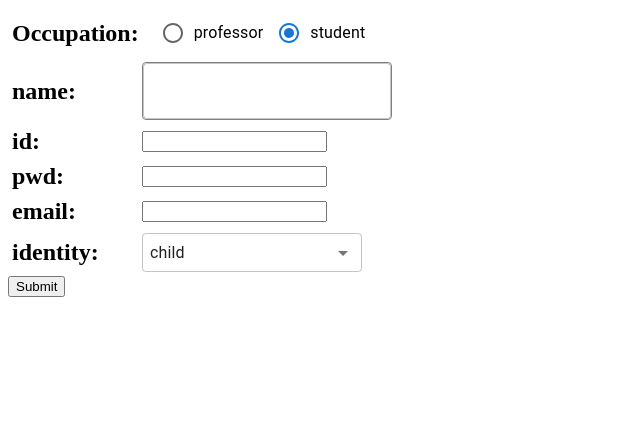
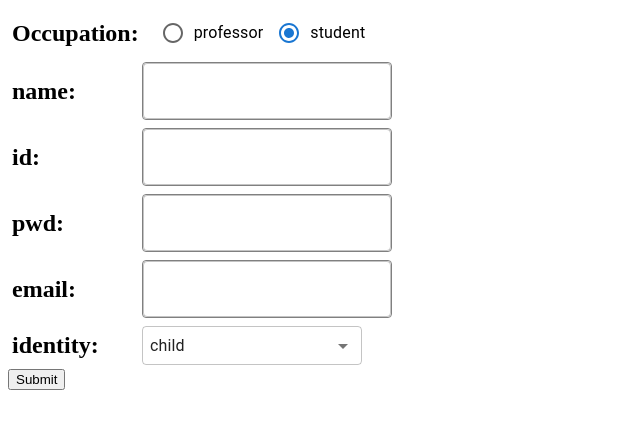
Before and after one commit to kangactor123/react-hook-form-repo, a React (Create React App) app: page / in a window 1280 px wide. Shown: the top 428 px of the page, without its empty margins (0-640 px from the left). Built offline with nearby package versions, Linux system fonts and the light colour scheme.

Commit message:
resolver form 정리

```diff
--- a/src/page/ResolverForm.tsx
+++ b/src/page/ResolverForm.tsx
@@ -1,5 +1,4 @@
 import { TForm } from "common/type";
-import ControlInputText from "component/ControlInputText";
 import MInputText from "component/mui/MInputText";
 import MRadio, { TRadioGroup } from "component/mui/MRadio";
 import MSelect, { ISelectItem } from "component/mui/MSelect";
@@ -49,7 +48,6 @@ const radioGroup: TRadioGroup[] = [
 
 function ResolverForm() {
   const {
-    register,
     control,
     handleSubmit: onSubmit,
     watch,
@@ -72,8 +70,6 @@ function ResolverForm() {
     // console.log(data);
   };
 
-  console.log(errors);
-
   return (
     <form onSubmit={onSubmit(handleSubmit)}>
       <Row>
@@ -83,32 +79,28 @@ function ResolverForm() {
       <Row>
         <Label>name: </Label>
         <MInputText<TForm> control={control} name="name" />
-        {errors.name ? <p className="error">{errors.name?.message}</p> : null}
+        {errors?.name && <p className="error">{errors.name?.message}</p>}
       </Row>
       <Row>
         <Label>id: </Label>
-        <ControlInputText<TForm> control={control} name="id" />
-        {errors?.id ? <p className="error">{errors.id?.message}</p> : null}
+        <MInputText<TForm> control={control} name="id" />
+        {errors?.id && <p className="error">{errors.id?.message}</p>}
       </Row>
       <Row>
         <Label>pwd: </Label>
-        <ControlInputText<TForm> control={control} name="pwd" />
-        {errors?.pwd ? <p className="error">{errors.pwd?.message}</p> : null}
+        <MInputText<TForm> control={control} name="pwd" />
+        {errors?.pwd && <p className="error">{errors.pwd?.message}</p>}
       </Row>
       <Row>
         <Label>email: </Label>
-        <input type="text" {...register("email")} />
-        {errors?.email ? (
-          <p className="error">{errors.email?.message}</p>
-        ) : null}
+        <MInputText<TForm> control={control} name="email" />
+        {errors?.email && <p className="error">{errors.email?.message}</p>}
       </Row>
       {watch("occupation") === "professor" ? (
         <Row>
           <Label>phone: </Label>
-          <ControlInputText<TForm> control={control} name="phone" />
-          {errors?.phone ? (
-            <p className="error">{errors.phone?.message}</p>
-          ) : null}
+          <MInputText<TForm> control={control} name="phone" />
+          {errors?.phone && <p className="error">{errors.phone?.message}</p>}
         </Row>
       ) : null}
       <Row>
@@ -119,9 +111,7 @@ function ResolverForm() {
           selectList={selectList}
           placeholder={"선택해주세요"}
         />
-        {errors?.identity ? (
-          <p className="error">{errors.email?.message}</p>
-        ) : null}
+        {errors?.identity && <p className="error">{errors.email?.message}</p>}
       </Row>
       <button>Submit</button>
     </form>
```
